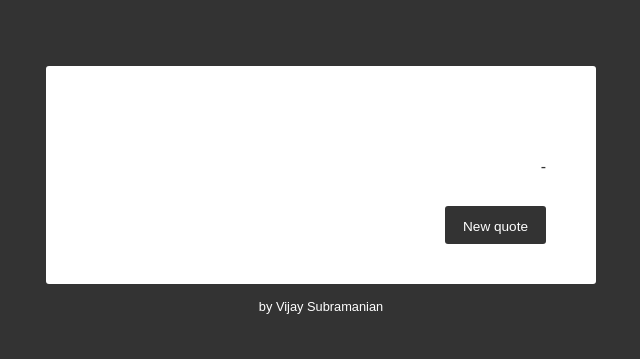
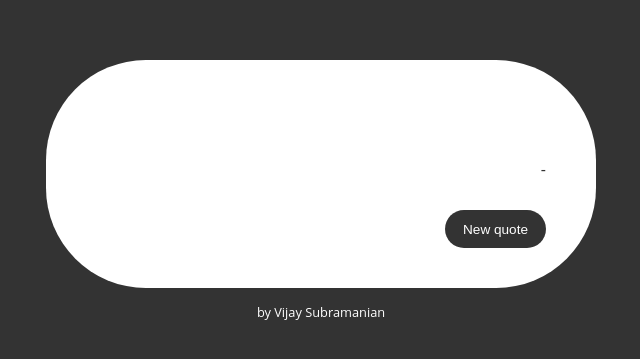
Before and after one commit to VijSub/Random_Quote_Machine, a plain HTML site: page index.html in a window 1280 px wide. Shown: the part 195-554 px from the top of the page, without its empty margins (319-959 px from the left). Drawn offline with nearby package versions, Linux system fonts and the light colour scheme; no server answers; some icons are missing.

Commit message:
css changes

```diff
--- a/styles.css
+++ b/styles.css
@@ -14,7 +14,7 @@ div {
 body {
   background-color: #333;
   color: #333;
-  font-family: 'Raleway', sans-serif;
+  font-family: 'Open Sans', sans-serif;
   font-weight: 400;
   display: flex;
   justify-content: center;
@@ -37,7 +37,7 @@ body {
 }
 
 #quote-box {
-  border-radius: 3px;
+  border-radius: 100px;
   position: relative;
   width: 450px;
   padding: 40px 50px;
@@ -72,7 +72,7 @@ body {
 #quote-box .buttons .button {
   height: 38px;
   border: none;
-  border-radius: 3px;
+  border-radius: 50px;
   color: #fff;
   background-color: #333;
   outline: none;
```
